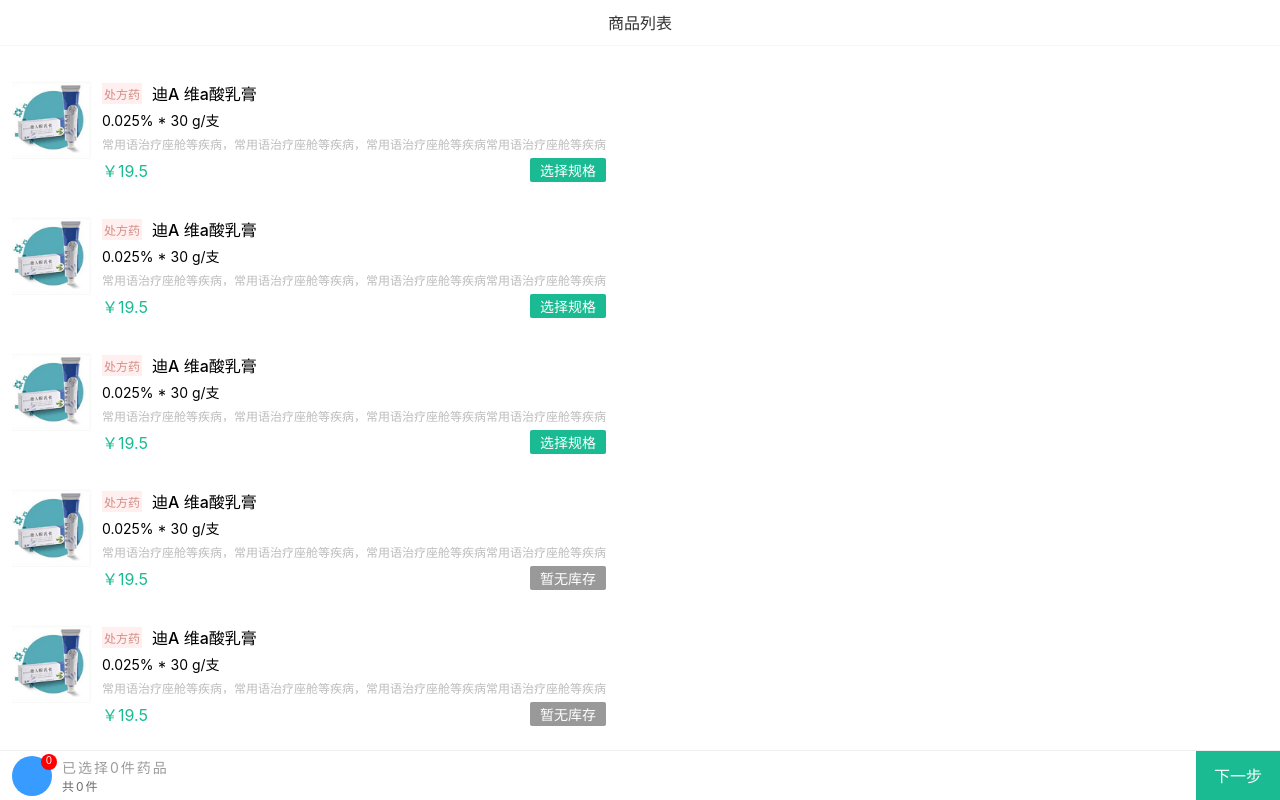
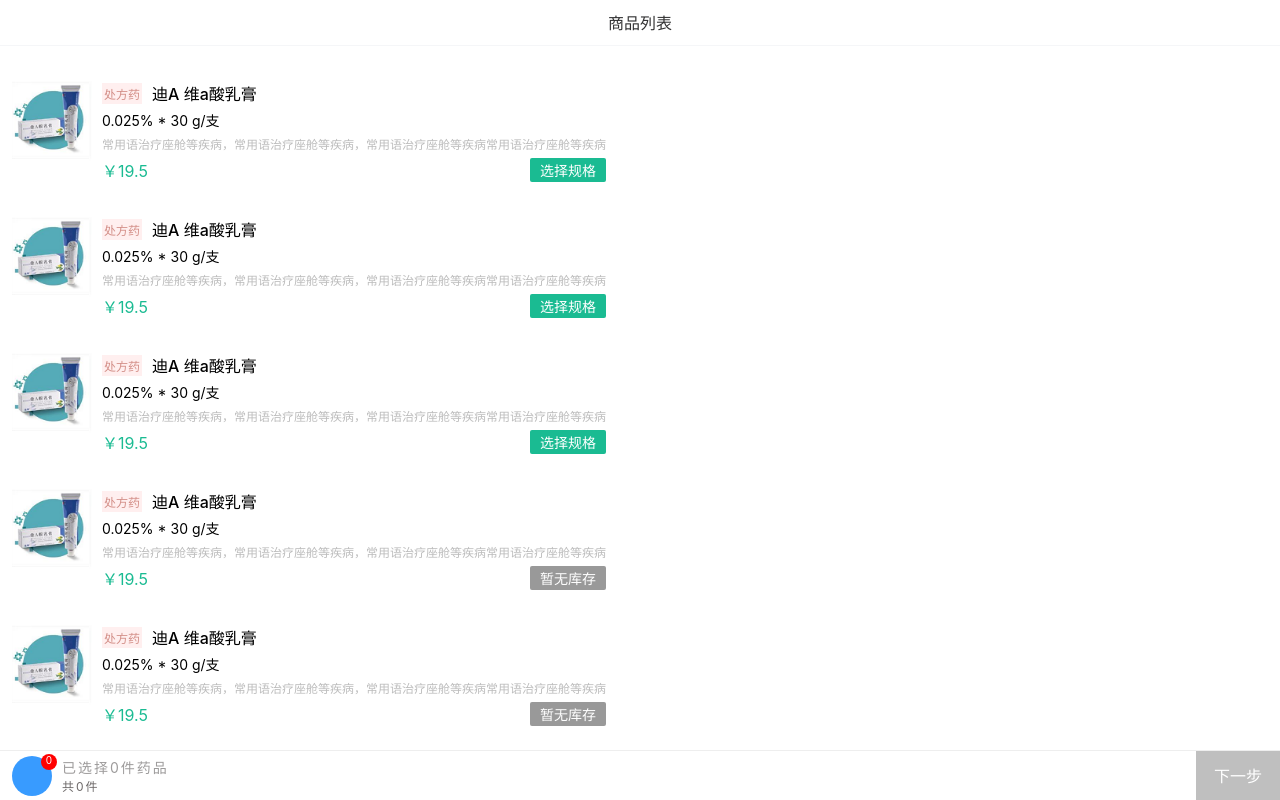
Before and after one commit to zhengyongkai/H5plusUpload, a Vue app: page /#/GoodLIst in a window 1280 px wide. Built offline with nearby package versions, Linux system fonts and the light colour scheme; a small style sheet from the web is missing.

Commit message:
bug修复

```diff
--- a/src/components/GoodList.vue
+++ b/src/components/GoodList.vue
@@ -64,7 +64,7 @@
             <div>共{{ total }}件</div>
           </div>
           <div
-            :class="'next ' + (total.length == 0 ? '' : 'green')"
+            :class="'next ' + (total == 0 ? '' : 'green')"
             @click="accounts"
           >
             下一步
```
